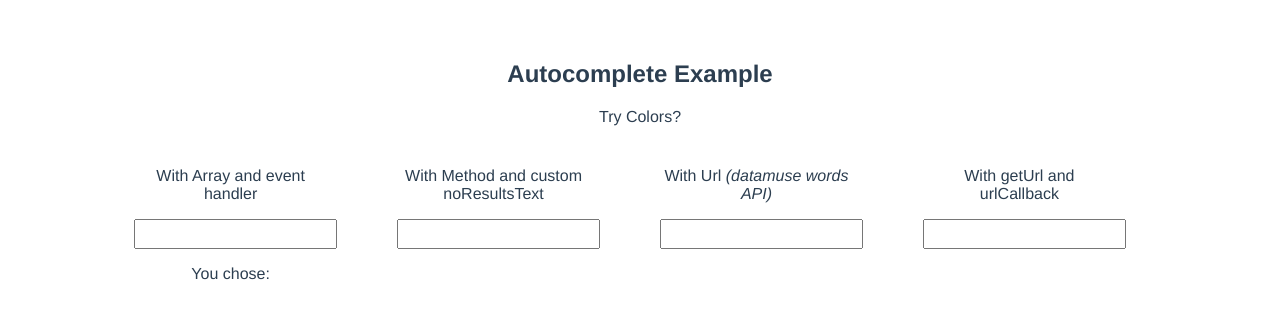
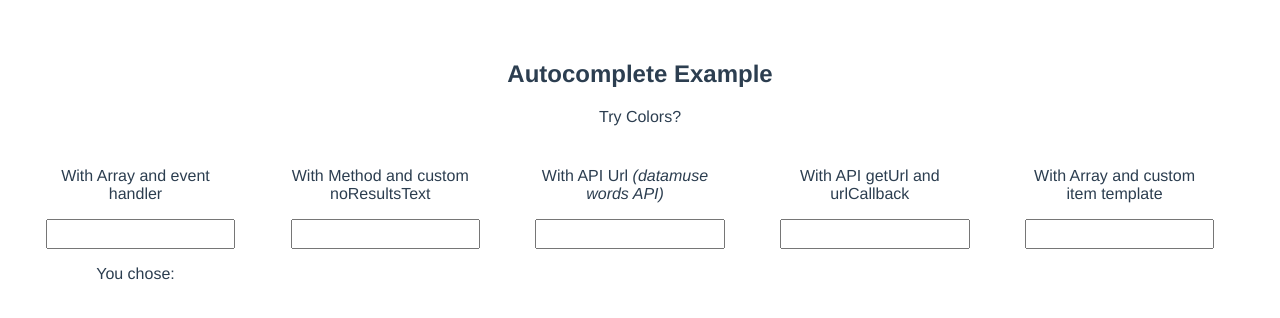
Before and after one commit to conwayb/autoCompleteVueExample, a Vue app: page / in a window 1280 px wide. Shown: the top 318 px of the page. Built offline with nearby package versions, Linux system fonts and the light colour scheme.

Commit message:
Add support for slots
- Add support for using bound slots in order to supply
custom components for autocomplete suggestion items
- See: https://vuejs.org/v2/guide/components-slots.html

```diff
--- a/src/App.vue
+++ b/src/App.vue
@@ -21,18 +21,30 @@
           noResultsText="Where's the beef?"/>
       </div>
       <div class='example'>
-        <p>With Url <em>(datamuse words API)</em></p>
+        <p>With API Url <em>(datamuse words API)</em></p>
         <auto-complete
           :url="endpoint"
           textAttribute="word"/>
       </div>
       <div class='example'>
-        <p>With getUrl and urlCallback</p>
+        <p>With API getUrl and urlCallback</p>
         <auto-complete
           :getUrl="constructUrl"
           :urlCallback="postProcess"
           textAttribute="word"
         />
+      </div>
+      <div class='example'>
+        <p>With Array and custom item template</p>
+        <auto-complete
+          :dataArray="colors">
+          <template v-slot:default="attributes">
+            <span :class="attributes.text.toLowerCase()">
+              {{ attributes.text }}
+            </span>
+            <span> ({{ attributes.abbr }})</span>
+          </template>
+        </auto-complete>
       </div>
     </div>
   </div>
@@ -110,9 +122,9 @@ export default {
 }
 .wrapper {
   display: grid;
-  grid-template-columns: 1fr 1fr 1fr 1fr;
-  grid-gap: 4%;
-  margin: 2% 10%;
+  grid-template-columns: 1fr 1fr 1fr 1fr 1fr;
+  grid-gap: 3%;
+  margin: 2% 3%;
 }
 .example {
   display: inline-block;
@@ -122,5 +134,16 @@ export default {
 .selected--wrapper {
   margin-top: 1em;
 }
-
+.green {
+  color: green;
+}
+.red {
+  color: red;
+}
+.blue {
+  color: blue;
+}
+.yellow {
+  color: yellow;
+}
 </style>
--- a/src/components/AutoComplete.vue
+++ b/src/components/AutoComplete.vue
@@ -9,18 +9,19 @@
       v-show="suggestions.length && search_param && !selected">
       <ul ref="suggestions" class='autocomplete--suggestions--list'>
         <li tabindex="0" v-for="suggestion in suggestions"
+            v-on:click="setInputValue(suggestion)"
             v-on:keydown.up="moveFocus(-1, $event)"
             v-on:keydown.down="moveFocus(1, $event)"
             v-on:keydown.enter="setInputValue(suggestion)">
-          <div
-              @click="setInputValue(suggestion)"
-              class='suggestion'>
-            <div
-              v-for='attribute in suggestion'
-              class='suggestion--attribute'>
-              {{ attribute }}
+          <slot v-bind="suggestion">
+            <div class='suggestion'>
+              <div
+                v-for='attribute in suggestion'
+                class='suggestion--attribute'>
+                {{ attribute }}
+              </div>
             </div>
-          </div>
+          </slot>
         </li>
       </ul>
     </div>
@@ -48,7 +49,7 @@ export default {
     'textAttribute': { /* the attribute to display from results set */
         type: String, default: 'text'
     },
-    'noResultsText': { type: String, default: 'Sorry, no results'}
+    'noResultsText': { type: String, default: 'Sorry, no results'},
   },
   data () {
     return {
```
